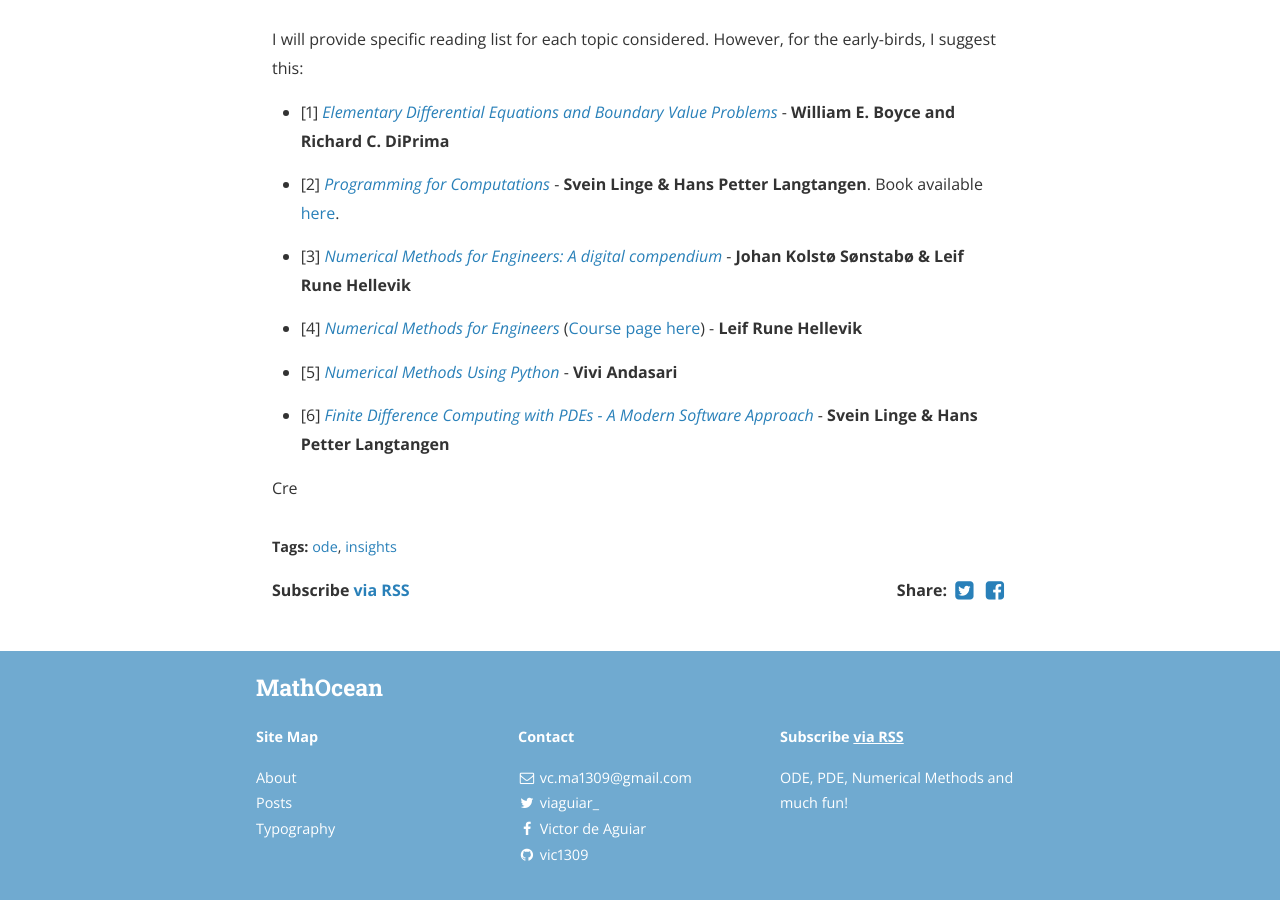
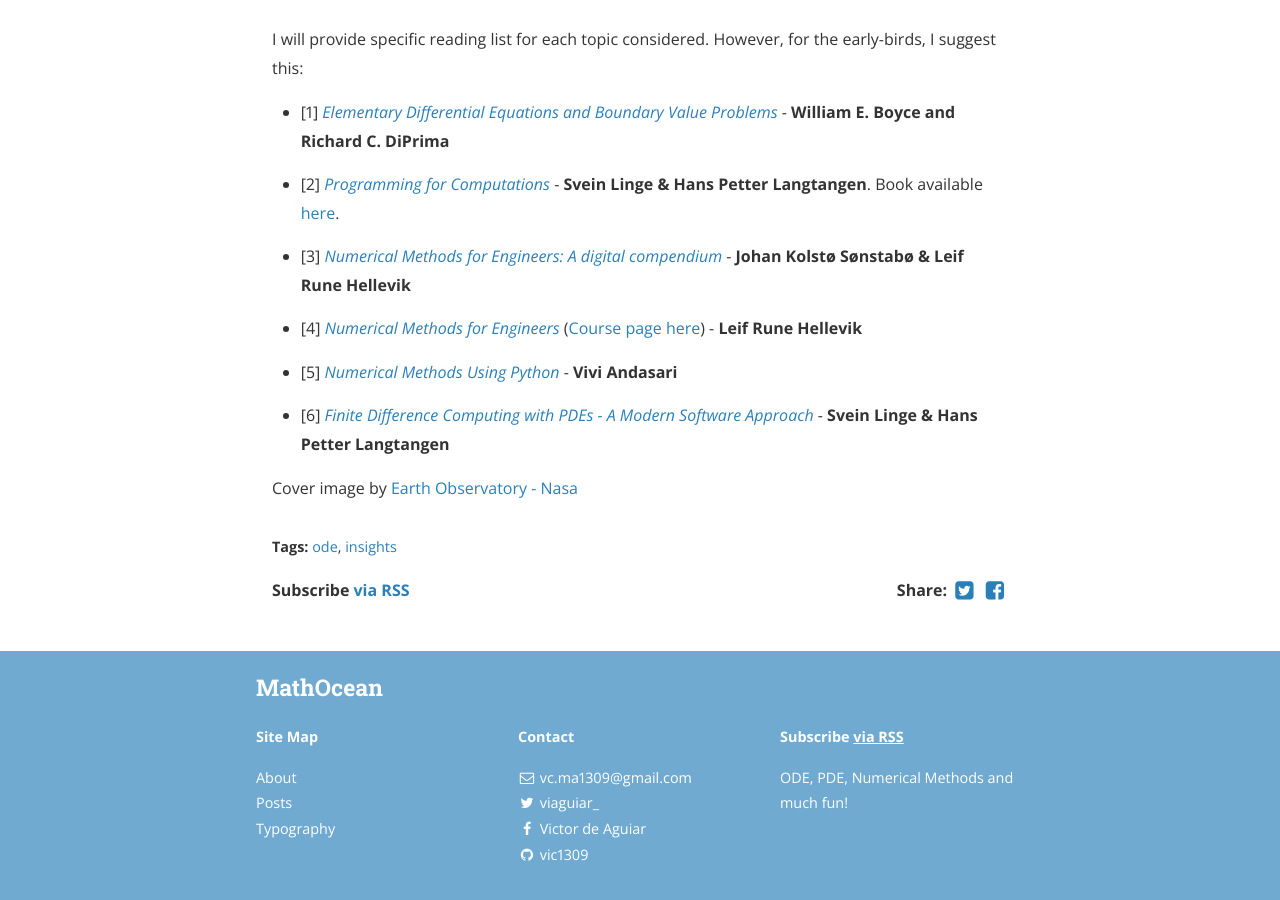
Before and after one commit to vic1309/lerofly, a Jekyll site: the page built from _posts/2019-06-04-why-odes.markdown, in a window 1280 px wide and 900 px high, scrolled down 1678 px. Built offline with Jekyll 4.4.1, drawn with Linux system fonts in a browser that asks for light colours; nearby versions of some CDN libraries.

Commit message:
Update 2019-06-04-why-odes.markdown

```diff
--- a/_posts/2019-06-04-why-odes.markdown
+++ b/_posts/2019-06-04-why-odes.markdown
@@ -58,7 +58,7 @@ I will provide specific reading list for each topic considered. However, for the
 - [6] *[Finite Difference Computing with PDEs - A Modern Software Approach](https://hplgit.github.io/fdm-book/doc/pub/book/pdf/fdm-book-4screen.pdf)* - **Svein Linge & Hans Petter Langtangen**
 
 
-Cre
+Cover image by [Earth Observatory - Nasa](https://earthobservatory.nasa.gov/images/41161/katabatic-winds-rake-antarcticas-terra-nova-bay)
 
 [jekyll]:      http://jekyllrb.com
 [jekyll-gh]:   https://github.com/jekyll/jekyll
```
